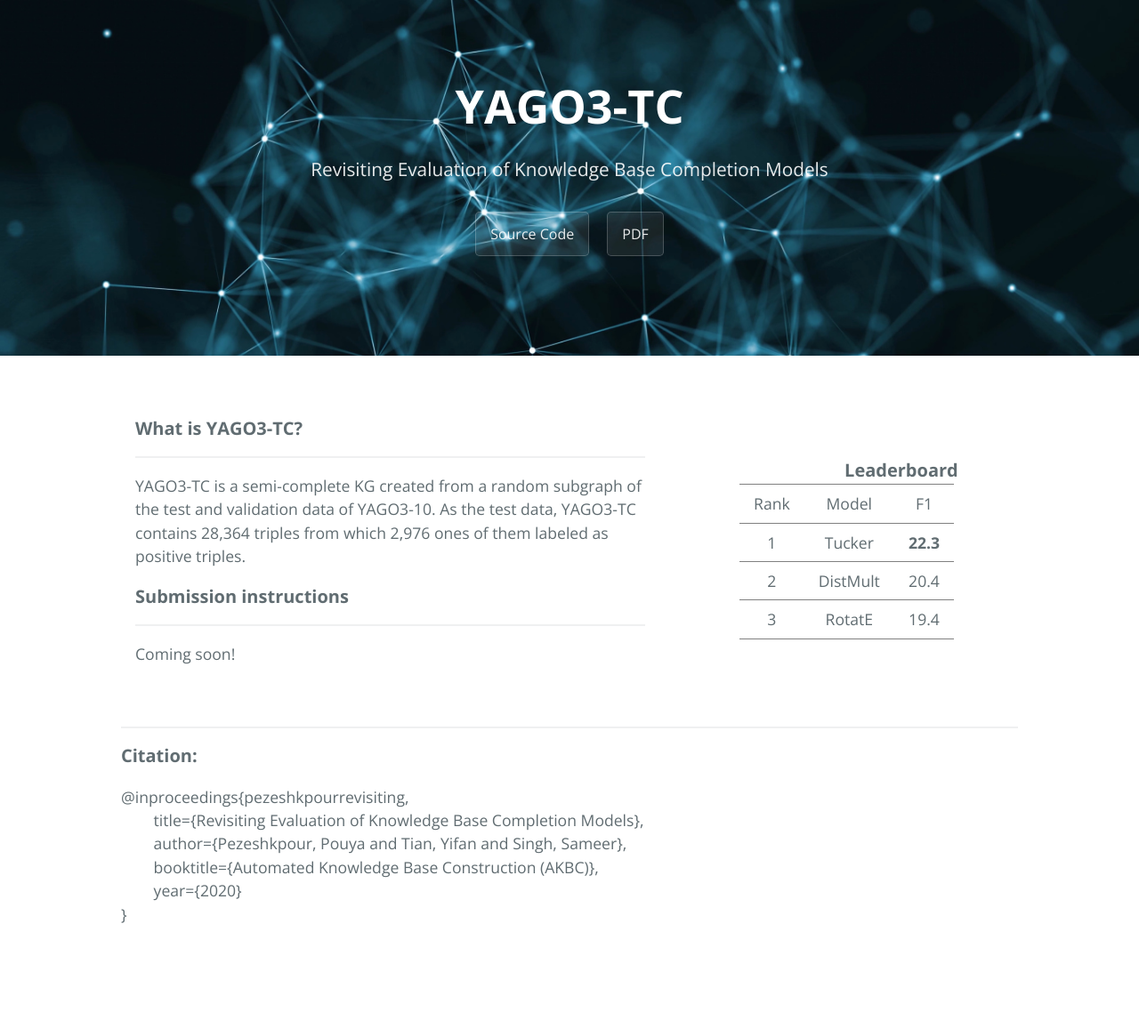
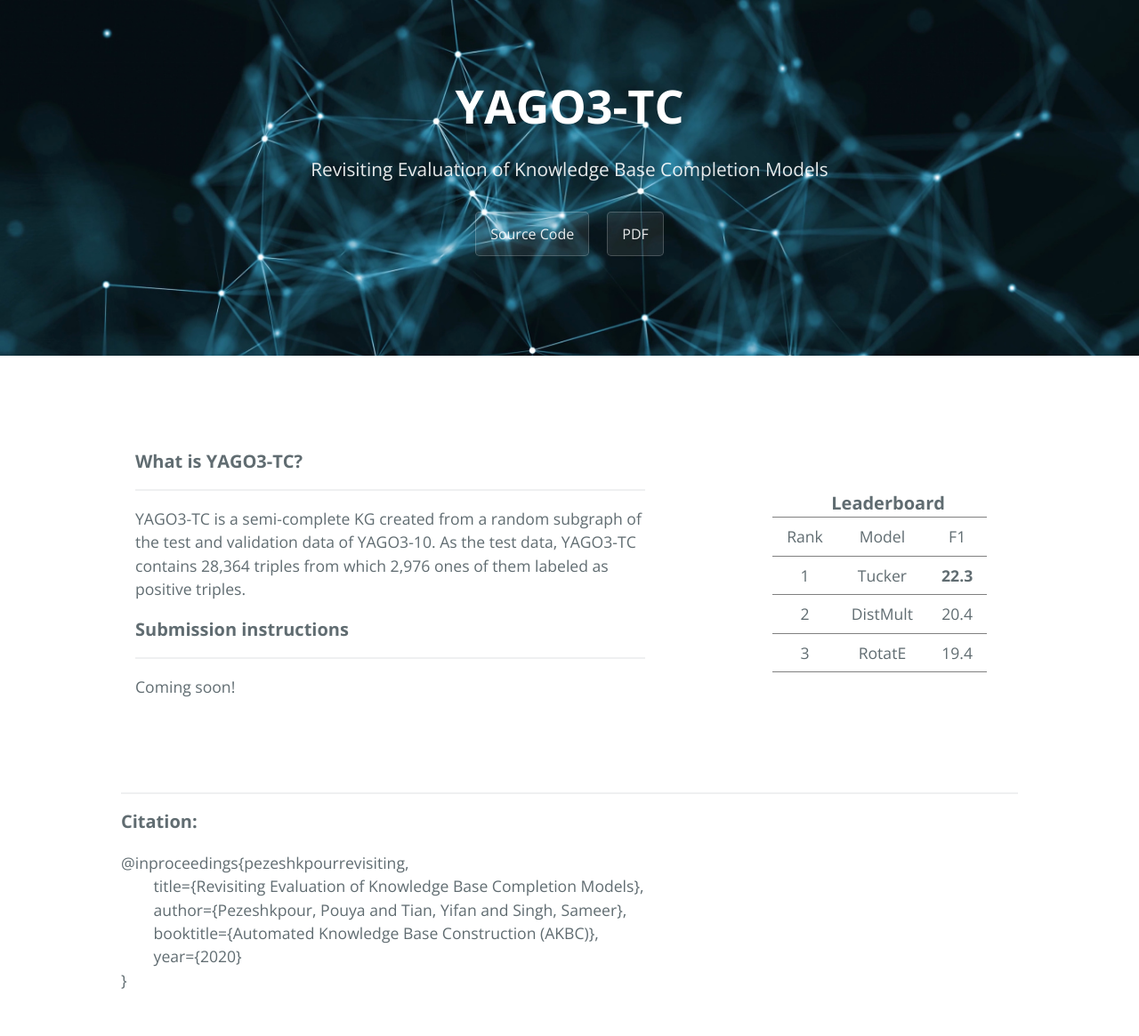
Before and after one commit to pouyapez/yago3-tc, a Jekyll site: the page built from index.md, in a window 1280 px wide. Shown: the whole page at 89% size. Built offline with Jekyll 4.4.1, drawn with Linux system fonts in a browser that asks for light colours; before the commit the page ends 1091 px from its top, so only the background shows below that.

Commit message:
Update jekyll-theme-cayman.scss

```diff
--- a/_sass/jekyll-theme-cayman.scss
+++ b/_sass/jekyll-theme-cayman.scss
@@ -310,8 +310,8 @@ a {
   }
 
   div.container {
-    width:98%;
-    margin:20%;
+    width:70%;
+    margin:30%;
   }
 
   table {
```
